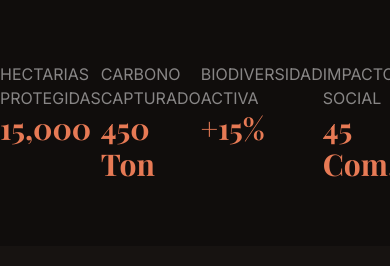
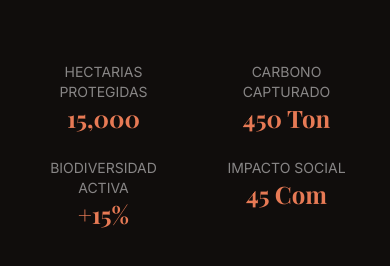
Before and after one commit to nkaryoli/silvestra, a website: page index.html in a window 390 px wide. Shown: the part 578-844 px from the top of the page. Drawn offline with nearby package versions, Linux system fonts and the light colour scheme; a web font is replaced by a local one.

Commit message:
refactor: stats section responsive

```diff
--- a/index.html
+++ b/index.html
@@ -73,22 +73,22 @@
 		</section>
 		<!-- STATS SECTION -->
 		<section class="w-full py-16 bg-bg-dark">
-			<div class="w-full max-w-5xl m-auto flex justify-between">
-				<div class="flex flex-col">
-					<p class="uppercase text-text-light">Hectarias protegidas</p>
-					<p class="text-primary font-headerText font-bold text-3xl">15,000</p>
+			<div class="w-full max-w-5xl m-auto grid grid-cols-2 sm:flex sm:justify-between gap-6 px-6 xl:px-0 text-center">
+				<div class="col-span-1">
+					<p class="uppercase text-text-light text-sm lg:text-lg">Hectarias protegidas</p>
+					<p class="text-primary font-headerText font-bold text-2xl md:text-3xl">15,000</p>
 				</div>
-				<div class="flex flex-col">
-					<p class="uppercase text-text-light">Carbono capturado</p>
-					<p class="text-primary font-headerText font-bold text-3xl">450 Ton</p>
+				<div class="col-span-1">
+					<p class="uppercase text-text-light text-sm lg:text-lg">Carbono capturado</p>
+					<p class="text-primary font-headerText font-bold text-2xl md:text-3xl">450 Ton</p>
 				</div>
-				<div class="flex flex-col">
-					<p class="uppercase text-text-light">BIODIVERSIDAD ACTIVA</p>
-					<p class="text-primary font-headerText font-bold text-3xl">+15%</p>
+				<div class="col-span-1">
+					<p class="uppercase text-text-light text-sm lg:text-lg">BIODIVERSIDAD ACTIVA</p>
+					<p class="text-primary font-headerText font-bold text-2xl md:text-3xl">+15%</p>
 				</div>
-				<div class="flex flex-col">
-					<p class="uppercase text-text-light">impacto social</p>
-					<p class="text-primary font-headerText font-bold text-3xl">45 Com.</p>
+				<div class="col-span-1">
+					<p class="uppercase text-text-light text-sm lg:text-lg">impacto social</p>
+					<p class="text-primary font-headerText font-bold text-2xl md:text-3xl">45 Com</p>
 				</div>
 			</div>
 		</section>
```
